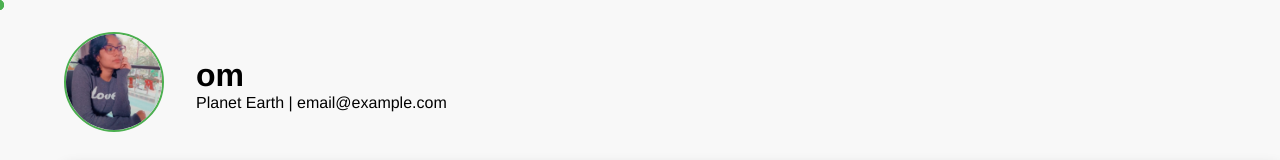
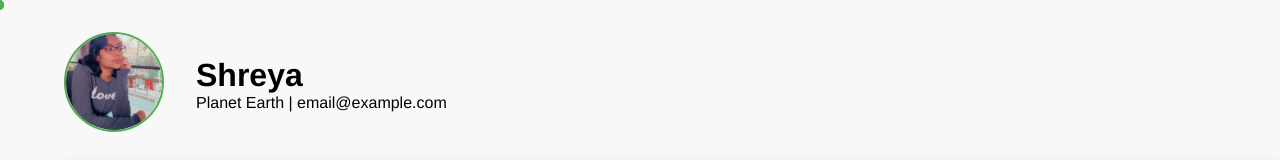
Before and after one commit to shreyy27/git-action-101, a plain HTML site: page index.html in a window 1280 px wide. Shown: the top 160 px of the page. Drawn offline with Linux system fonts and the light colour scheme.

Commit message:
Update index.html

```diff
--- a/index.html
+++ b/index.html
@@ -15,7 +15,7 @@
 			<img src="headshot.jpg" alt="Your Name" class="resume-headshot">
 		</div>
 		<div class="contact-info">
-			<h1>om</h1>
+			<h1>Shreya</h1>
 			<p>Planet Earth | email@example.com</p>
 		</div>
 	</div>
```
